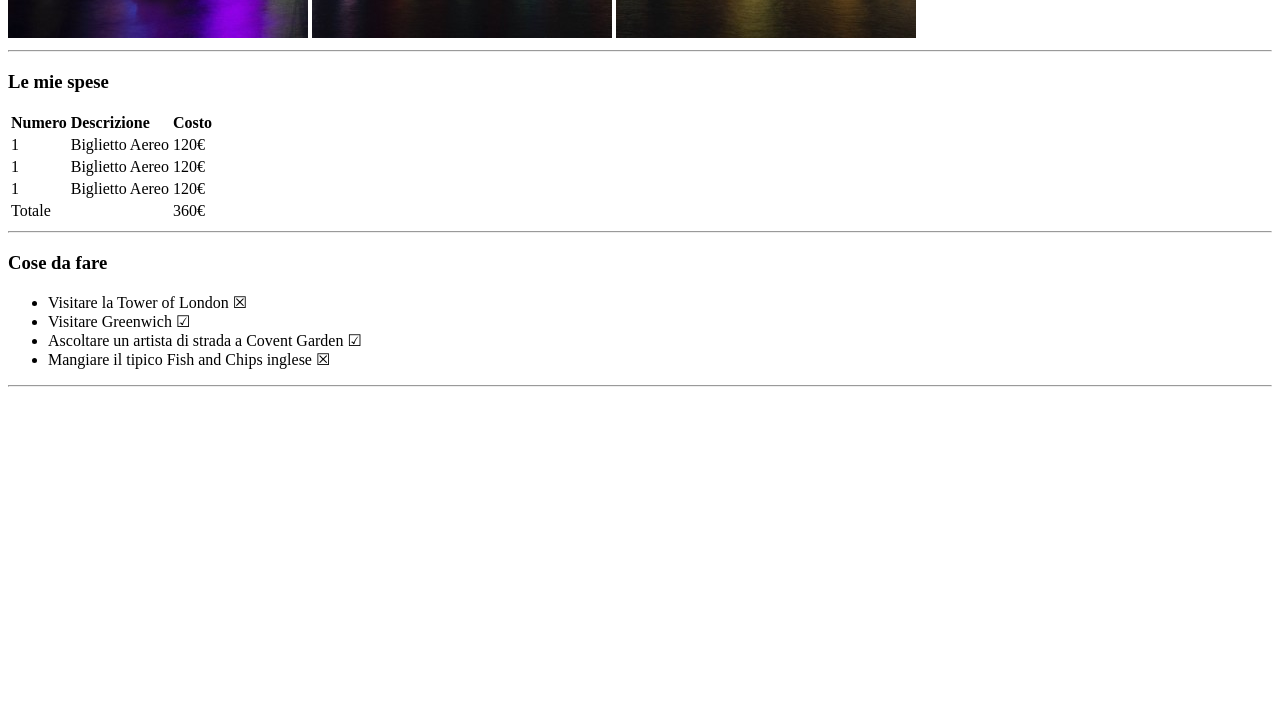
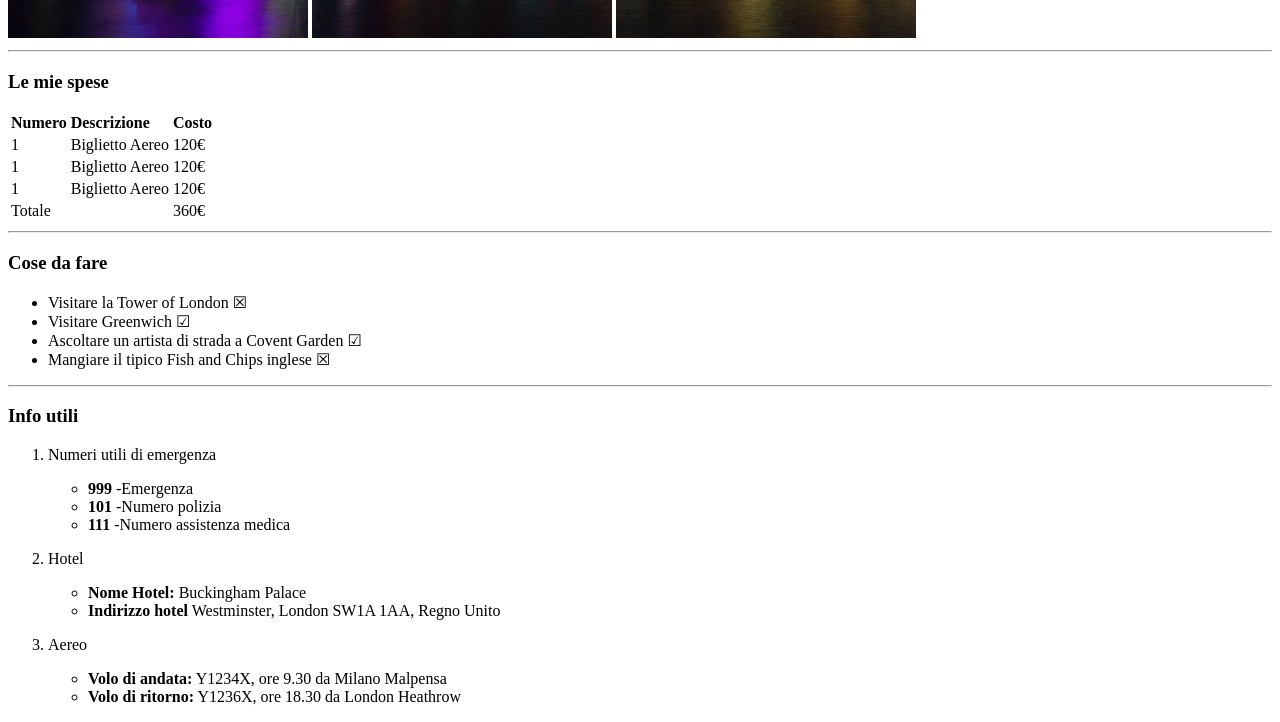
Before and after one commit to msacco1997/html-london-trip, a plain HTML site: page index.html in a window 1280 px wide. Shown: the part 642-1364 px from the top of the page. Before the commit the page ends 1037 px from the top, so only its background shows below. Drawn offline with Linux system fonts and the light colour scheme.

Commit message:
Inserimento Info Utili (ol e ul)

```diff
--- a/index.html
+++ b/index.html
@@ -53,6 +53,32 @@
         <li>Mangiare il tipico Fish and Chips inglese &#x2612;</li>
     </ul>
     <hr>
+    <h3>Info utili</h3>
+    <ol>
+        <li>
+            <p>Numeri utili di emergenza</p>
+            <ul>
+                <li><strong>999</strong> -Emergenza</li>
+                <li><strong>101</strong> -Numero polizia</li>
+                <li><strong>111</strong> -Numero assistenza medica</li>
+            </ul>
+        </li>
+        <li>
+            <p>Hotel</p>
+            <ul>
+                <li><strong>Nome Hotel:</strong> Buckingham Palace</li>
+                <li><strong>Indirizzo hotel</strong> Westminster, London SW1A 1AA, Regno Unito</li>
+            </ul>
+        </li>
+        <li>
+            <p>Aereo</p>
+            <ul>
+                <li><strong>Volo di andata:</strong> Y1234X, ore 9.30 da Milano Malpensa</li>
+                <li><strong>Volo di ritorno:</strong> Y1236X, ore 18.30 da London Heathrow</li>
+            </ul>
+        </li>
+
+    </ol>
 
 
 </body>
```
